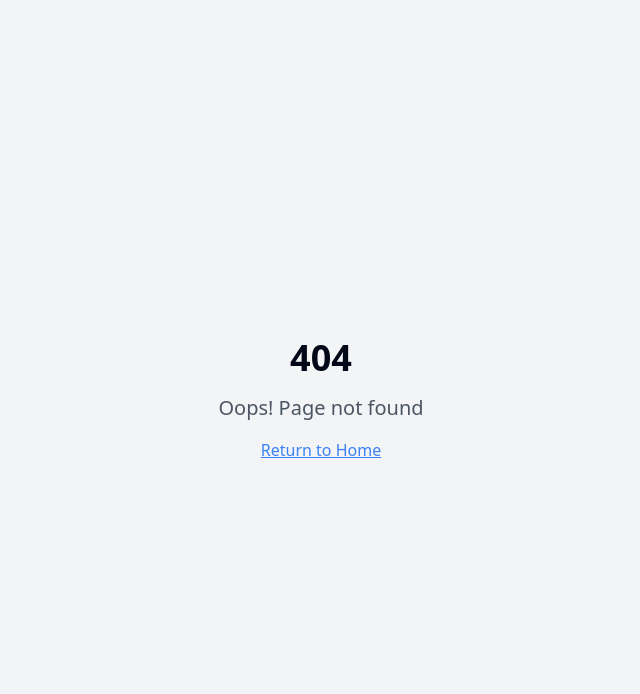
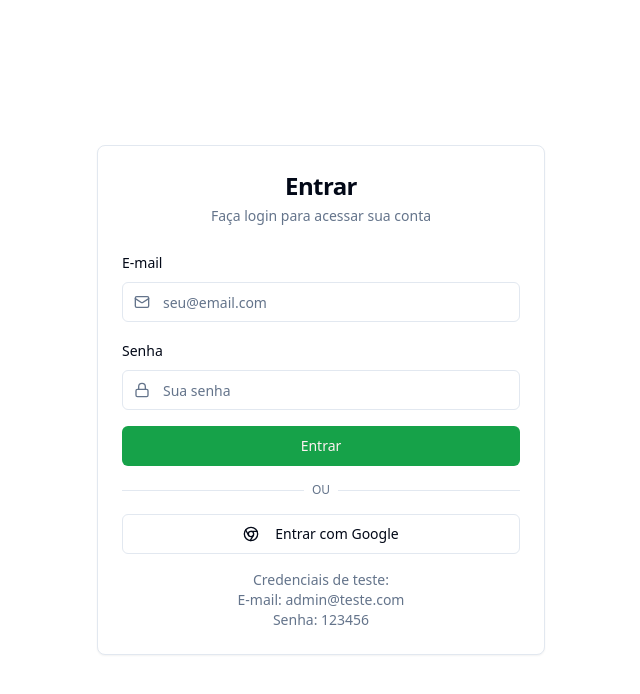
Before and after one commit to gfsouzacps/bolso-financial-flow, a React (Vite) app: page /login in a window 1280 px wide. Before the commit this address had no page. Shown: the top 694 px of the page, without its empty margins (319-959 px from the left). Built offline with nearby package versions, Linux system fonts and the light colour scheme.

Commit message:
feat: Add login page with Gmail and standard auth
Implemented a login page as the initial application view, enabling login via Gmail and standard username/password. Integrated a placeholder for API authentication.

```diff
--- a/src/App.tsx
+++ b/src/App.tsx
@@ -1,9 +1,13 @@
+
 import { Toaster } from "@/components/ui/toaster";
 import { Toaster as Sonner } from "@/components/ui/sonner";
 import { TooltipProvider } from "@/components/ui/tooltip";
 import { QueryClient, QueryClientProvider } from "@tanstack/react-query";
 import { BrowserRouter, Routes, Route } from "react-router-dom";
+import { AuthProvider } from "@/contexts/AuthContext";
+import { ProtectedRoute } from "@/components/ProtectedRoute";
 import Index from "./pages/Index";
+import Login from "./pages/Login";
 import NotFound from "./pages/NotFound";
 
 const queryClient = new QueryClient();
@@ -13,13 +17,20 @@ const App = () => (
     <TooltipProvider>
       <Toaster />
       <Sonner />
+      <AuthProvider>
         <BrowserRouter>
           <Routes>
-          <Route path="/" element={<Index />} />
+            <Route path="/login" element={<Login />} />
+            <Route path="/" element={
+              <ProtectedRoute>
+                <Index />
+              </ProtectedRoute>
+            } />
             {/* ADD ALL CUSTOM ROUTES ABOVE THE CATCH-ALL "*" ROUTE */}
             <Route path="*" element={<NotFound />} />
           </Routes>
         </BrowserRouter>
+      </AuthProvider>
     </TooltipProvider>
   </QueryClientProvider>
 );
--- a/src/components/Header.tsx
+++ b/src/components/Header.tsx
@@ -1,28 +1,46 @@
 
-import { Calculator, TrendingUp } from 'lucide-react';
-import { ThemeToggle } from '@/components/ThemeToggle';
+import { ThemeToggle } from './ThemeToggle';
+import { useAuth } from '@/contexts/AuthContext';
+import { Button } from '@/components/ui/button';
+import { LogOut, User } from 'lucide-react';
 
 export function Header() {
+  const { user, logout } = useAuth();
+
+  const handleLogout = () => {
+    logout();
+  };
+
   return (
     <header className="flex items-center justify-between mb-6 sm:mb-8">
-      <div className="flex items-center gap-3">
-        <div className="bg-primary rounded-lg p-2">
-          <Calculator className="h-6 w-6 text-primary-foreground" />
-        </div>
-        <div>
-          <h1 className="text-xl sm:text-2xl font-bold text-foreground">FinanceApp</h1>
-          <p className="text-sm text-muted-foreground hidden sm:block">
-            Controle suas finanças de forma inteligente
-          </p>
-        </div>
+      <div>
+        <h1 className="text-2xl sm:text-3xl font-bold text-foreground">
+          Controle Financeiro
+        </h1>
+        <p className="text-sm text-muted-foreground mt-1">
+          Gerencie suas finanças de forma inteligente
+        </p>
       </div>
 
       <div className="flex items-center gap-3">
-        <div className="hidden sm:flex items-center gap-2 text-sm text-muted-foreground">
-          <TrendingUp className="h-4 w-4" />
-          <span>Dashboard Financeiro</span>
-        </div>
+        {user && (
+          <div className="hidden sm:flex items-center gap-2 text-sm text-muted-foreground">
+            <User className="h-4 w-4" />
+            <span>{user.name}</span>
+          </div>
+        )}
+
         <ThemeToggle />
+
+        <Button
+          variant="outline"
+          size="sm"
+          onClick={handleLogout}
+          className="flex items-center gap-2"
+        >
+          <LogOut className="h-4 w-4" />
+          <span className="hidden sm:inline">Sair</span>
+        </Button>
       </div>
     </header>
   );
--- /dev/null
+++ b/src/components/ProtectedRoute.tsx
@@ -0,0 +1,26 @@
+
+import React from 'react';
+import { Navigate } from 'react-router-dom';
+import { useAuth } from '@/contexts/AuthContext';
+
+interface ProtectedRouteProps {
+  children: React.ReactNode;
+}
+
+export function ProtectedRoute({ children }: ProtectedRouteProps) {
+  const { isAuthenticated, isLoading } = useAuth();
+
+  if (isLoading) {
+    return (
+      <div className="min-h-screen flex items-center justify-center">
+        <div className="animate-spin rounded-full h-32 w-32 border-b-2 border-primary"></div>
+      </div>
+    );
+  }
+
+  if (!isAuthenticated) {
+    return <Navigate to="/login" replace />;
+  }
+
+  return <>{children}</>;
+}
--- /dev/null
+++ b/src/contexts/AuthContext.tsx
@@ -0,0 +1,128 @@
+
+import React, { createContext, useContext, useState, useEffect, ReactNode } from 'react';
+
+interface User {
+  id: string;
+  name: string;
+  email: string;
+  avatar?: string;
+}
+
+interface AuthContextType {
+  user: User | null;
+  isLoading: boolean;
+  login: (email: string, password: string) => Promise<void>;
+  loginWithGoogle: () => Promise<void>;
+  logout: () => void;
+  isAuthenticated: boolean;
+}
+
+const AuthContext = createContext<AuthContextType | undefined>(undefined);
+
+export function AuthProvider({ children }: { children: ReactNode }) {
+  const [user, setUser] = useState<User | null>(null);
+  const [isLoading, setIsLoading] = useState(true);
+
+  useEffect(() => {
+    // Verificar se existe token no localStorage
+    const token = localStorage.getItem('authToken');
+    const savedUser = localStorage.getItem('user');
+
+    if (token && savedUser) {
+      try {
+        setUser(JSON.parse(savedUser));
+      } catch (error) {
+        console.error('Erro ao recuperar usuário:', error);
+        localStorage.removeItem('authToken');
+        localStorage.removeItem('user');
+      }
+    }
+
+    setIsLoading(false);
+  }, []);
+
+  const login = async (email: string, password: string) => {
+    setIsLoading(true);
+    try {
+      // Aqui você chamará sua API de autenticação
+      const response = await fetch('/api/auth/login', {
+        method: 'POST',
+        headers: {
+          'Content-Type': 'application/json',
+        },
+        body: JSON.stringify({ email, password }),
+      });
+
+      if (!response.ok) {
+        throw new Error('Credenciais inválidas');
+      }
+
+      const data = await response.json();
+
+      // Salvar token e dados do usuário
+      localStorage.setItem('authToken', data.token);
+      localStorage.setItem('user', JSON.stringify(data.user));
+      setUser(data.user);
+    } catch (error) {
+      console.error('Erro no login:', error);
+      throw error;
+    } finally {
+      setIsLoading(false);
+    }
+  };
+
+  const loginWithGoogle = async () => {
+    setIsLoading(true);
+    try {
+      // Aqui você implementará a autenticação com Google
+      // Por exemplo, usando Google OAuth ou similar
+      console.log('Login with Google - implementar integração');
+
+      // Simulação para desenvolvimento - remover em produção
+      const mockUser = {
+        id: 'google-user-id',
+        name: 'Usuário Google',
+        email: 'user@gmail.com',
+        avatar: 'https://via.placeholder.com/40'
+      };
+
+      localStorage.setItem('authToken', 'google-mock-token');
+      localStorage.setItem('user', JSON.stringify(mockUser));
+      setUser(mockUser);
+    } catch (error) {
+      console.error('Erro no login com Google:', error);
+      throw error;
+    } finally {
+      setIsLoading(false);
+    }
+  };
+
+  const logout = () => {
+    localStorage.removeItem('authToken');
+    localStorage.removeItem('user');
+    setUser(null);
+  };
+
+  return (
+    <AuthContext.Provider
+      value={{
+        user,
+        isLoading,
+        login,
+        loginWithGoogle,
+        logout,
+        isAuthenticated: !!user,
+      }}
+    >
+      {children}
+    </AuthContext.Provider>
+  );
+}
+
+export function useAuth() {
+  const context = useContext(AuthContext);
+  if (context === undefined) {
+    throw new Error('useAuth deve ser usado dentro de um AuthProvider');
+  }
+  return context;
+}
--- /dev/null
+++ b/src/pages/Login.tsx
@@ -0,0 +1,130 @@
+
+import React, { useState } from 'react';
+import { Button } from '@/components/ui/button';
+import { Input } from '@/components/ui/input';
+import { Label } from '@/components/ui/label';
+import { Card, CardContent, CardDescription, CardHeader, CardTitle } from '@/components/ui/card';
+import { Alert, AlertDescription } from '@/components/ui/alert';
+import { useAuth } from '@/contexts/AuthContext';
+import { Mail, Lock, Chrome } from 'lucide-react';
+
+const Login = () => {
+  const [email, setEmail] = useState('');
+  const [password, setPassword] = useState('');
+  const [error, setError] = useState('');
+  const { login, loginWithGoogle, isLoading } = useAuth();
+
+  const handleSubmit = async (e: React.FormEvent) => {
+    e.preventDefault();
+    setError('');
+
+    if (!email || !password) {
+      setError('Por favor, preencha todos os campos');
+      return;
+    }
+
+    try {
+      await login(email, password);
+    } catch (error) {
+      setError('Credenciais inválidas. Tente novamente.');
+    }
+  };
+
+  const handleGoogleLogin = async () => {
+    setError('');
+    try {
+      await loginWithGoogle();
+    } catch (error) {
+      setError('Erro ao fazer login com Google. Tente novamente.');
+    }
+  };
+
+  return (
+    <div className="min-h-screen bg-background flex items-center justify-center p-4">
+      <Card className="w-full max-w-md">
+        <CardHeader className="space-y-1">
+          <CardTitle className="text-2xl text-center">Entrar</CardTitle>
+          <CardDescription className="text-center">
+            Faça login para acessar sua conta
+          </CardDescription>
+        </CardHeader>
+        <CardContent className="space-y-4">
+          {error && (
+            <Alert variant="destructive">
+              <AlertDescription>{error}</AlertDescription>
+            </Alert>
+          )}
+
+          <form onSubmit={handleSubmit} className="space-y-4">
+            <div className="space-y-2">
+              <Label htmlFor="email">E-mail</Label>
+              <div className="relative">
+                <Mail className="absolute left-3 top-3 h-4 w-4 text-muted-foreground" />
+                <Input
+                  id="email"
+                  type="email"
+                  placeholder="seu@email.com"
+                  value={email}
+                  onChange={(e) => setEmail(e.target.value)}
+                  className="pl-10"
+                  disabled={isLoading}
+                />
+              </div>
+            </div>
+
+            <div className="space-y-2">
+              <Label htmlFor="password">Senha</Label>
+              <div className="relative">
+                <Lock className="absolute left-3 top-3 h-4 w-4 text-muted-foreground" />
+                <Input
+                  id="password"
+                  type="password"
+                  placeholder="Sua senha"
+                  value={password}
+                  onChange={(e) => setPassword(e.target.value)}
+                  className="pl-10"
+                  disabled={isLoading}
+                />
+              </div>
+            </div>
+
+            <Button
+              type="submit"
+              className="w-full"
+              disabled={isLoading}
+            >
+              {isLoading ? 'Entrando...' : 'Entrar'}
+            </Button>
+          </form>
+
+          <div className="relative">
+            <div className="absolute inset-0 flex items-center">
+              <span className="w-full border-t" />
+            </div>
+            <div className="relative flex justify-center text-xs uppercase">
+              <span className="bg-card px-2 text-muted-foreground">Ou</span>
+            </div>
+          </div>
+
+          <Button
+            variant="outline"
+            onClick={handleGoogleLogin}
+            className="w-full"
+            disabled={isLoading}
+          >
+            <Chrome className="mr-2 h-4 w-4" />
+            Entrar com Google
+          </Button>
+
+          <div className="text-center text-sm text-muted-foreground">
+            <p>Credenciais de teste:</p>
+            <p>E-mail: admin@teste.com</p>
+            <p>Senha: 123456</p>
+          </div>
+        </CardContent>
+      </Card>
+    </div>
+  );
+};
+
+export default Login;
```
Lines whose indentation alone changed are shown as unchanged.
